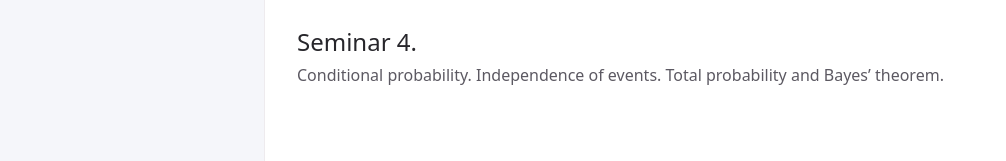
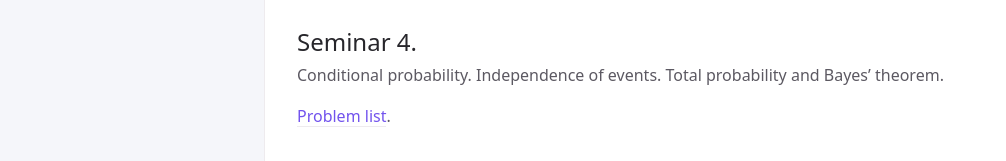
Before and after one commit to glkarpov/glkarpov.github.io, a Jekyll site: the page built from hse_mdi_prob_stat_23/probability_theory/prob_theory_program.md, in a window 1280 px wide. Shown: the part 644-805 px from the top of the page, without its empty margins (107-1113 px from the left). Built offline with Jekyll 4.4.1, drawn with Linux system fonts in a browser that asks for light colours; our own code applies the rules of GitHub Pages for plain Markdown files; a script that is not in the unit is left out.

Commit message:
MDI PT 4th seminar

```diff
--- a/hse_mdi_prob_stat_23/probability_theory/prob_theory_program.md
+++ b/hse_mdi_prob_stat_23/probability_theory/prob_theory_program.md
@@ -29,3 +29,5 @@ Counting principles: combinations. Conditional probability.
 ## Seminar 4.
 
 Conditional probability. Independence of events. Total probability and Bayes' theorem.
+
+[Problem list](./materials/HSE_MDI_PT_seminar_4.pdf).
```
Also changed, not shown: 1 other file.
